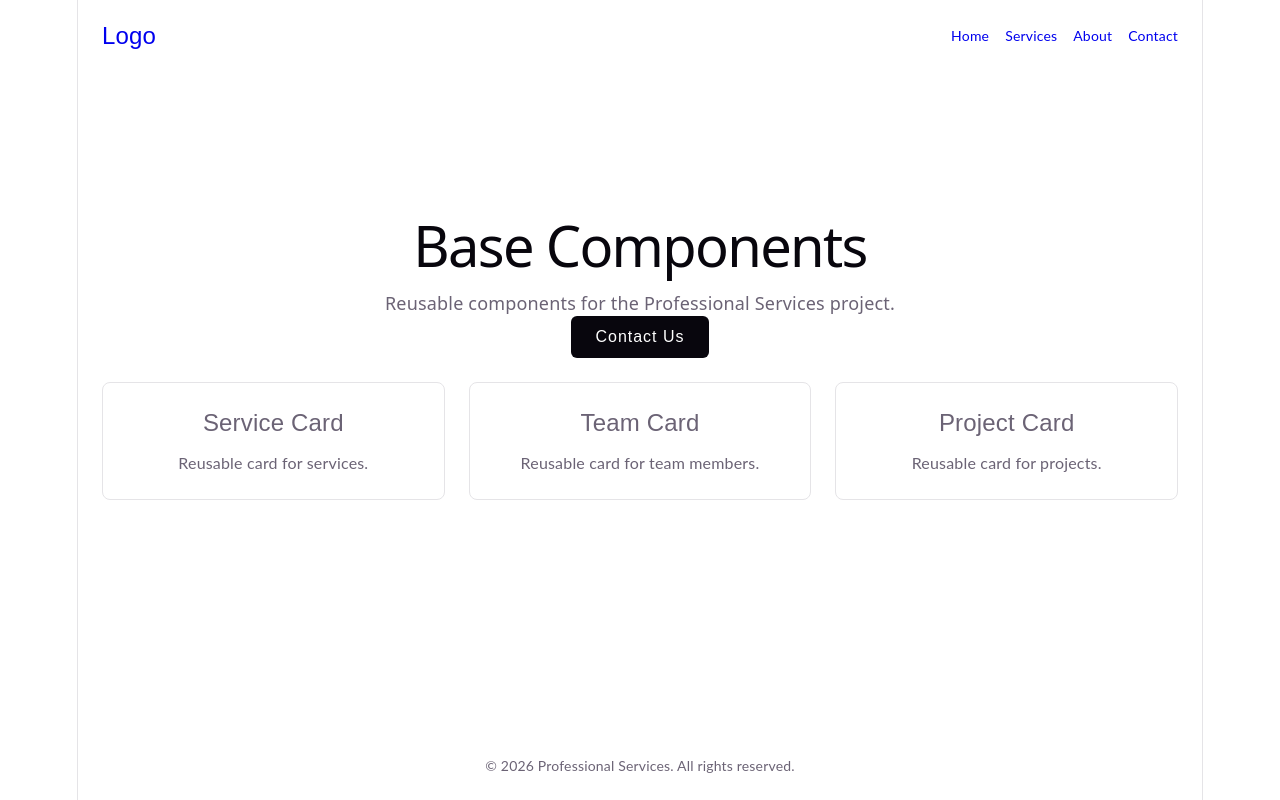
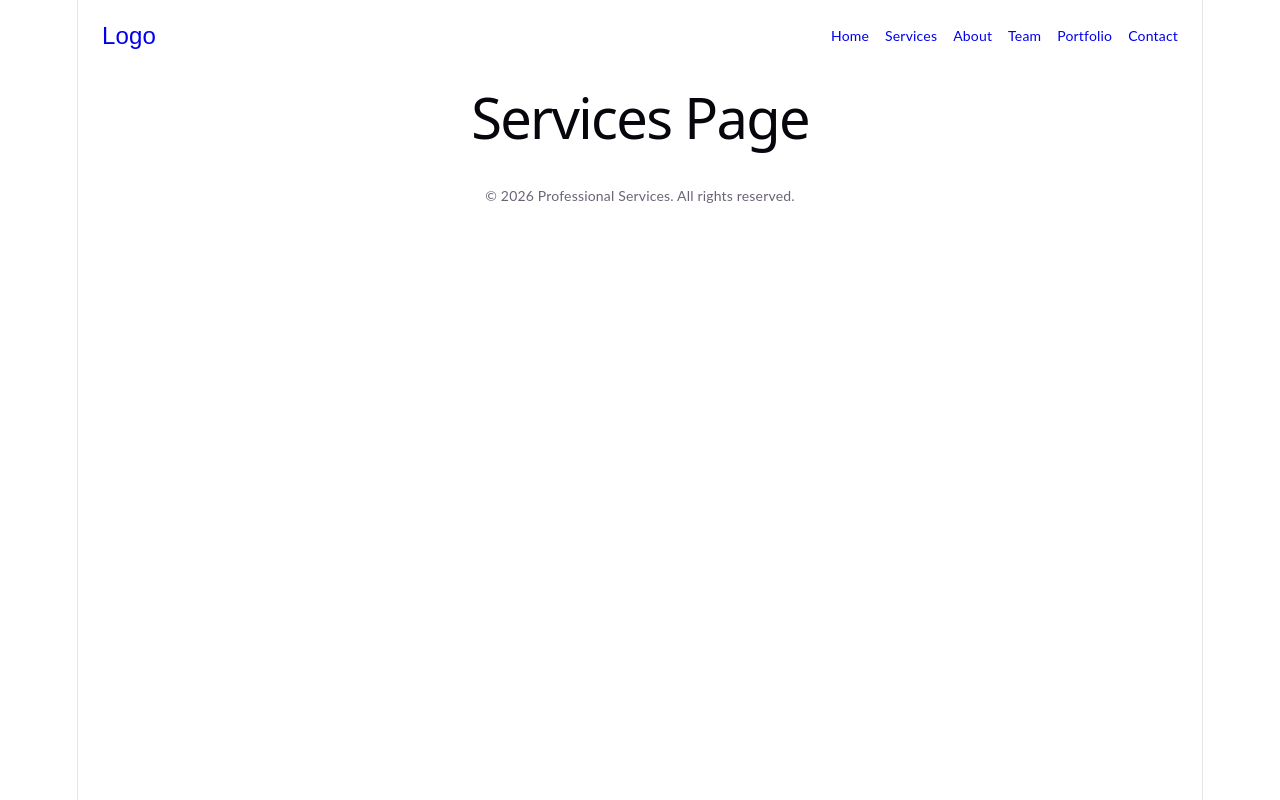
Before and after one commit to hagarniazi/professional-services-react, a React (Vite) app: page /services in a window 1280 px wide. Built offline with nearby package versions, Linux system fonts and the light colour scheme.

Commit message:
Set up React Router

```diff
--- a/src/App.jsx
+++ b/src/App.jsx
@@ -1,46 +1,33 @@
-import "./App.css";
+import { BrowserRouter, Routes, Route } from "react-router-dom";
+
+import Home from "./pages/Home";
+import About from "./pages/About";
+import Services from "./pages/Services";
+import Team from "./pages/Team";
+import Portfolio from "./pages/Portfolio";
+import Contact from "./pages/Contact";
+import NotFound from "./pages/NotFound";
+
 import Navbar from "./components/Navbar";
 import Footer from "./components/Footer";
-import Button from "./components/Button";
-import Card from "./components/Card";
-import SectionWrapper from "./components/SectionWrapper";
 
 function App() {
   return (
-    <>
+    <BrowserRouter>
       <Navbar />
 
-      <main>
-        <SectionWrapper>
-          <h1>Base Components</h1>
-
-          <p>
-            Reusable components for the Professional Services project.
-          </p>
-
-          <Button>Contact Us</Button>
-
-          <div className="component-grid">
-            <Card
-              title="Service Card"
-              description="Reusable card for services."
-            />
-
-            <Card
-              title="Team Card"
-              description="Reusable card for team members."
-            />
-
-            <Card
-              title="Project Card"
-              description="Reusable card for projects."
-            />
-          </div>
-        </SectionWrapper>
-      </main>
+      <Routes>
+        <Route path="/" element={<Home />} />
+        <Route path="/about" element={<About />} />
+        <Route path="/services" element={<Services />} />
+        <Route path="/team" element={<Team />} />
+        <Route path="/portfolio" element={<Portfolio />} />
+        <Route path="/contact" element={<Contact />} />
+        <Route path="*" element={<NotFound />} />
+      </Routes>
 
       <Footer />
-    </>
+    </BrowserRouter>
   );
 }
 
--- a/src/components/Navbar.jsx
+++ b/src/components/Navbar.jsx
@@ -1,16 +1,20 @@
+import { Link } from "react-router-dom";
 import "./Navbar.css";
+
 function Navbar() {
   return (
     <nav className="navbar">
-      <a href="/" className="navbar-logo">
+      <Link to="/" className="navbar-logo">
         Logo
-      </a>
+      </Link>
 
       <div className="navbar-links">
-        <a href="/">Home</a>
-        <a href="/services">Services</a>
-        <a href="/about">About</a>
-        <a href="/contact">Contact</a>
+        <Link to="/">Home</Link>
+        <Link to="/services">Services</Link>
+        <Link to="/about">About</Link>
+        <Link to="/team">Team</Link>
+        <Link to="/portfolio">Portfolio</Link>
+        <Link to="/contact">Contact</Link>
       </div>
 
       <button className="navbar-menu" aria-label="Open navigation menu">
--- /dev/null
+++ b/src/pages/About.jsx
@@ -0,0 +1,5 @@
+function About() {
+  return <h1>About Page</h1>;
+}
+
+export default About;
--- /dev/null
+++ b/src/pages/Contact.jsx
@@ -0,0 +1,5 @@
+function Contact() {
+  return <h1>Contact Page</h1>;
+}
+
+export default Contact;
--- /dev/null
+++ b/src/pages/Home.jsx
@@ -0,0 +1,5 @@
+function Home() {
+  return <h1>Home Page</h1>;
+}
+
+export default Home;
--- /dev/null
+++ b/src/pages/NotFound.jsx
@@ -0,0 +1,10 @@
+function NotFound() {
+  return (
+    <div>
+      <h1>404</h1>
+      <p>Page Not Found</p>
+    </div>
+  );
+}
+
+export default NotFound;
--- /dev/null
+++ b/src/pages/Portfolio.jsx
@@ -0,0 +1,5 @@
+function Portfolio() {
+  return <h1>Portfolio Page</h1>;
+}
+
+export default Portfolio;
--- /dev/null
+++ b/src/pages/Services.jsx
@@ -0,0 +1,5 @@
+function Services() {
+  return <h1>Services Page</h1>;
+}
+
+export default Services;
--- /dev/null
+++ b/src/pages/Team.jsx
@@ -0,0 +1,5 @@
+function Team() {
+  return <h1>Team Page</h1>;
+}
+
+export default Team;
```
